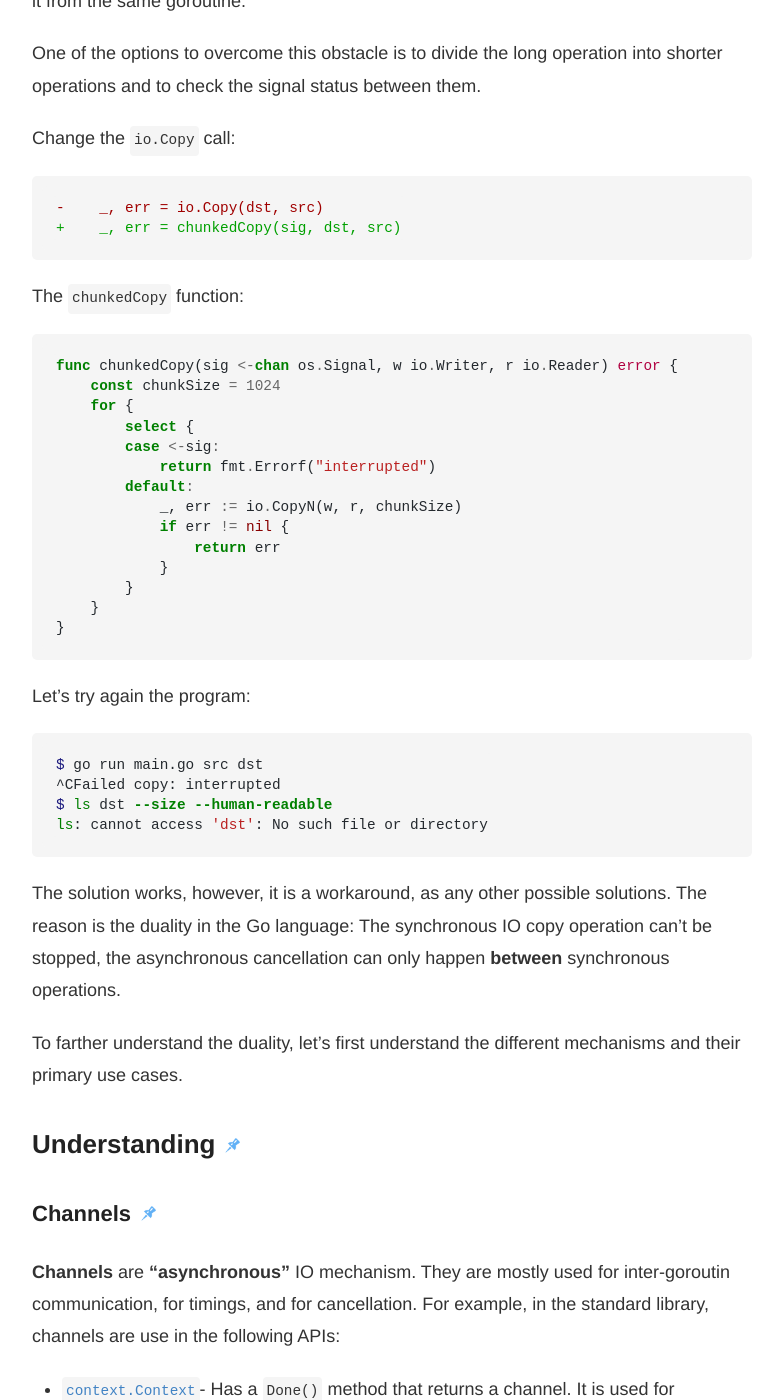
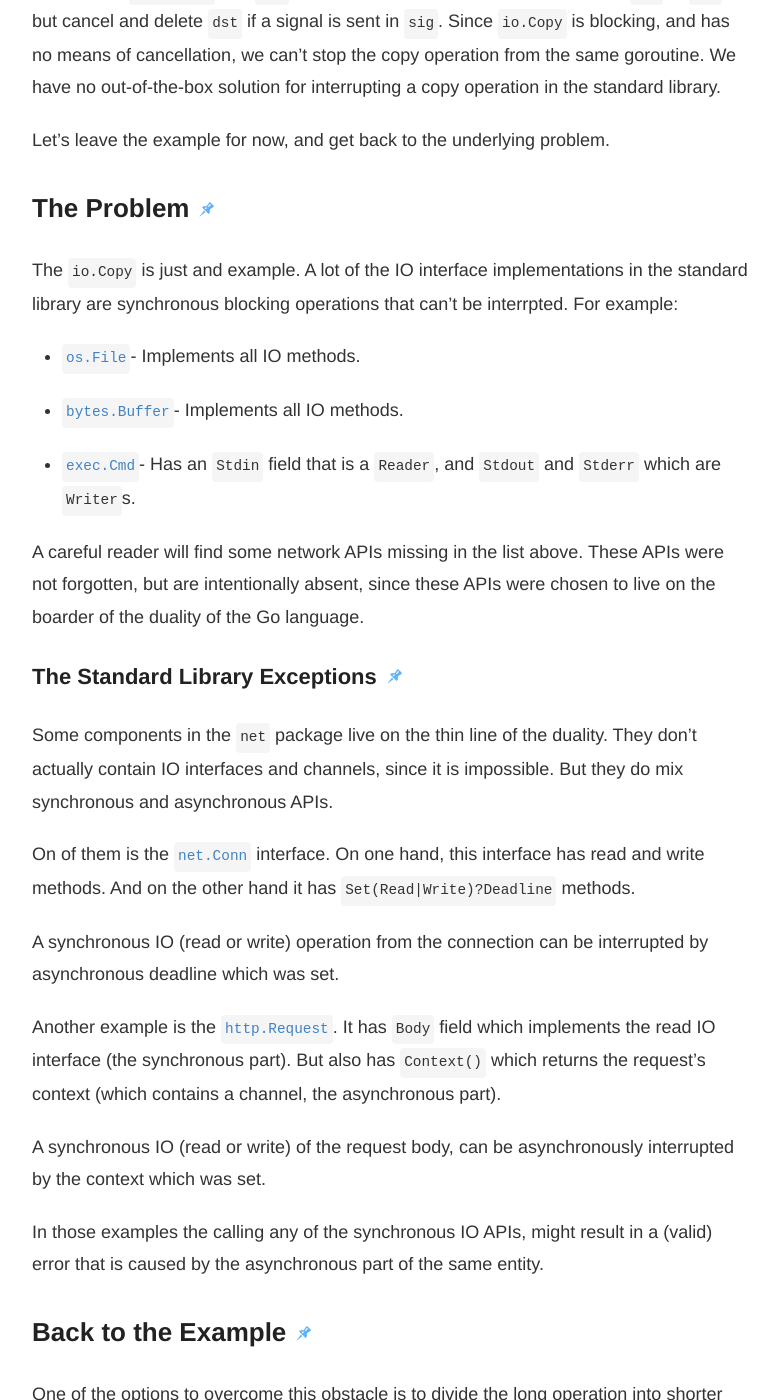
Before and after one commit to posener/posener.github.io, a Jekyll site: the page built from _posts/2018-10-20-go-duality.md, in a window 1280 px wide and 1400 px high, scrolled down 2780 px. Shown: the whole window, without its empty margins (248-1026 px from the left). Built offline with Jekyll 4.4.1, drawn with Linux system fonts in a browser that asks for light colours; emoji names are drawn with the system emoji font; comment, search, counter and statistics services are not loaded; some of the changed text lies outside the part shown.

Commit message:
rearrange

````diff
--- a/_posts/2018-10-20-go-duality.md
+++ b/_posts/2018-10-20-go-duality.md
@@ -31,7 +31,8 @@ Worse, code uses one type of entity can't interact with code that
 uses the other.
 While goroutine code that is blocked by one channel operation can
 be prompt by other channel operation,
-code that is being blocked by an IO operation is stuck.
+code that is being blocked by an IO function call is stuck,
+since the interface lacks cancellation options.
 
 ### Example
 
@@ -85,19 +86,21 @@ We can test this program:
 
 ```bash
 $ # Create a large source file
-$ # (will give us some time to interrupt the copy).
+$ # (will give us some time to interrupt the program).
 $ fallocate -l 10G src
-$ # Invoke the program and interrupt (by pressing ctrl-C).
+$ # Invoke the program and interrupt it (by pressing ctrl-C).
 $ go run main.go src dst
 ^C
-$ # The program exited on signal. Was the dst cleaned up?
+$ # The program exited by the interrupt signal.
+$ # Did the dst file cleaned up?
 $ ls dst --size --human-readable
 572M dst
-$ # The destination file is still there.
+$ # The dst file is still there.
 $ # The os.Remove was not called.
 ```
 
-This means that we must [register on the signal](https://godoc.org/os/signal):
+In order to handle signals,
+we must [register a channel on the signal](https://godoc.org/os/signal).
 
 ```diff
 +   sig := make(chan os.Signal, 1)
@@ -106,16 +109,74 @@ This means that we must [register on the signal](https://godoc.org/os/signal):
     _, err = io.Copy(dst, src)
 ```
 
-After registering our channel with `signal.Notify`
-(Notice that the channel is of size 1, think why).
-Whenever a user will interrupt the program, an interrupt `os.Signal`
-will be send over the channel instead of killing our program.
+After registering our channel with the `signal.Notify` function
+(Notice that the channel is of size 1, think why),
+whenever a user will interrupt the program, an `os.Interrupt` object
+of type `os.Signal` will be send over the channel instead of killing
+our program.
 
-Now we are stuck. We have the `src` which implements `io.Reader`,
+Our current state is that we have the `src` which implements `io.Reader`,
 the `dst` which implements `io.Writer` and `sig` which is a channel.
 We want to copy from `src` to `dst` but cancel and delete `dst` if
 a signal is sent in `sig`.
-`io.Copy` is blocking, so we can't stop it from the same goroutine.
+Since `io.Copy` is blocking, and has no means of cancellation,
+we can't stop the copy operation from the same goroutine.
+We have no out-of-the-box solution for interrupting a copy
+operation in the standard library.
+
+Let's leave the example for now, and get back to the underlying problem.
+
+## The Problem
+
+The `io.Copy` is just and example.
+A lot of the IO interface implementations in the standard library
+are synchronous blocking operations that can't be interrpted.
+For example:
+
+* [`os.File`](https://godoc.org/os#File)-
+  Implements all IO methods.
+* [`bytes.Buffer`](https://golang.org/pkg/bytes/#Buffer)-
+  Implements all IO methods.
+* [`exec.Cmd`](https://godoc.org/os/exec#Cmd)- Has an `Stdin`
+  field that is a `Reader`, and `Stdout` and `Stderr` which
+  are `Writer`s.
+
+A careful reader will find some network APIs missing in the list above.
+These APIs were not forgotten, but are intentionally absent,
+since these APIs were chosen to live on the boarder of the
+duality of the Go language.
+
+### The Standard Library Exceptions
+
+Some components in the `net` package live on the
+thin line of the duality.
+They don't actually contain IO interfaces and channels,
+since it is impossible.
+But they do mix synchronous and asynchronous APIs.
+
+On of them is the [`net.Conn`](https://golang.org/pkg/net/#Conn) interface.
+On one hand, this interface has read and write methods.
+And on the other hand it has `Set(Read|Write)?Deadline` methods.
+
+A synchronous IO (read or write) operation from the connection can be interrupted
+by asynchronous deadline which was set.
+
+Another example is the
+[`http.Request`](https://golang.org/pkg/net/http/#Request).
+It has `Body` field which implements the read IO interface
+(the synchronous part).
+But also has `Context()` which returns the request's context
+(which contains a channel, the asynchronous part).
+
+A synchronous IO (read or write) of the request body,
+can be asynchronously interrupted by the context which was set.
+
+In those examples the calling any of the synchronous IO APIs,
+might result in a (valid) error that is caused by the asynchronous
+part of the same entity.
+
+
+## Back to the Example
 
 One of the options to overcome this obstacle is to divide
 the long operation into shorter operations and to check
````
Also changed, not shown: other parts of _posts/2018-10-20-go-duality.md (+0 -42 lines).
